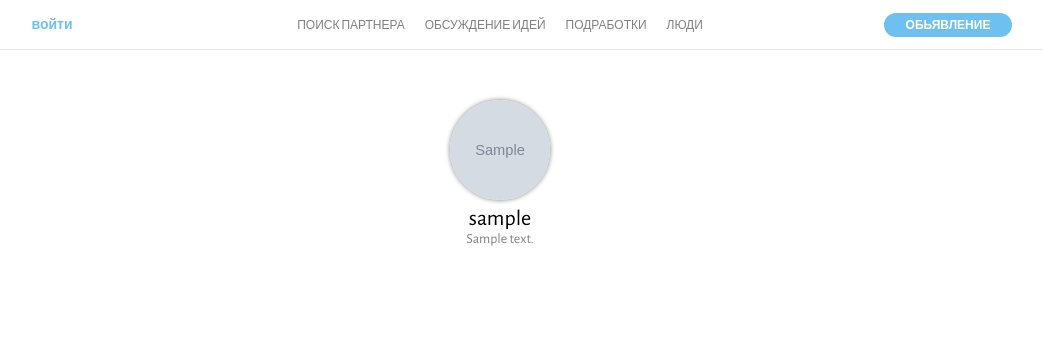
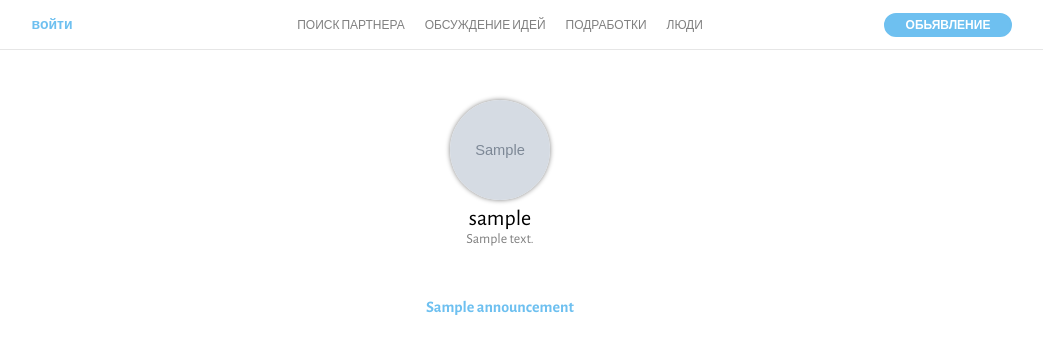
Before and after one commit to YauheniRusinchuk/project, a Django app: a page that uses src/templates/profile/detail.html in a window 1280 px wide. Shown: the top 354 px of the page, without its empty margins (140-1183 px from the left). Run offline with Django 3.2, Linux system fonts and the light colour scheme; tables that the repository leaves empty hold one stand-in row (values such as "Sample post"); grey boxes marked "Sample" are stand-in pictures.

Commit message:
add all page

```diff
--- a/config/settings.py
+++ b/config/settings.py
@@ -39,6 +39,7 @@ INSTALLED_APPS = [
     'django.contrib.staticfiles',
     'src.models.account',
     'src.models.profile',
+    'src.models.announcement',
 ]
 
 AUTH_USER_MODEL = 'account.User'
--- /dev/null
+++ b/src/apps/announcement/urls.py
@@ -0,0 +1,8 @@
+from django.urls import path
+from .views import ListAnnouncement
+
+app_name = 'accouncement'
+
+urlpatterns = [
+    path('', ListAnnouncement.as_view(), name='accouncement_list'),
+]
--- a/src/apps/home/urls.py
+++ b/src/apps/home/urls.py
@@ -4,6 +4,7 @@ from .views import index
 app_name = 'home'
 
 urlpatterns = [
+    path('all/', include('src.apps.announcement.urls', namespace='announcement')),
     path('profiles/', include('src.apps.profile.urls', namespace='profile')),
     path('register/', include('src.apps.register.urls', namespace='register_page')),
     path('exit/', include('src.apps.logout.urls', namespace='exit')),
--- /dev/null
+++ b/src/models/announcement/admin.py
@@ -0,0 +1,4 @@
+from django.contrib import admin
+from .models import Announcement
+
+admin.site.register(Announcement)
--- /dev/null
+++ b/src/models/announcement/models.py
@@ -0,0 +1,12 @@
+from django.db import models
+from src.models.profile.models import Profile
+
+class Announcement(models.Model):
+
+    author  = models.ForeignKey(Profile, on_delete=models.CASCADE)
+    title   = models.CharField(max_length=300, blank=False)
+    text    = models.TextField(blank=True)
+
+
+    def __str__(self):
+        return f"{self.title}"
--- a/src/static/css/style.css
+++ b/src/static/css/style.css
@@ -273,3 +273,17 @@
     font-size: 14px;
     color: grey;
 }
+
+.profile_posts {
+    margin: 50px;
+}
+
+.profile_posts .post_item {
+    margin: 20px;
+}
+
+.profile_posts .post_item a {
+    text-decoration: none;
+    color: #6ec0f0;
+    font-weight: bold;
+}
--- a/src/templates/profile/detail.html
+++ b/src/templates/profile/detail.html
@@ -11,6 +11,21 @@
         {% endif %}
         <p>{{object.username}}</p>
         <p class='description'>{{object.description}}</p>
+
+
+
+        <div class="profile_posts">
+            {% if object.announcement_set.all %}
+                {% for i in object.announcement_set.all %}
+                    <div class="post_item">
+                        <a href="">{{i.title}}</a>
+                    </div>
+                {% endfor %}
+            {% else %}
+                <p>Пока нету объявлений</p>
+            {% endif %}
+        </div>
+
     </div>
 
 {% endblock %}
```
Also changed, not shown: src/apps/announcement/views.py (added, +7 -0 lines), src/templates/announcement/index.html (added, +16 -0 lines), src/models/announcement/migrations/0001_initial.py (added), src/models/announcement/migrations/__init__.py (added).
